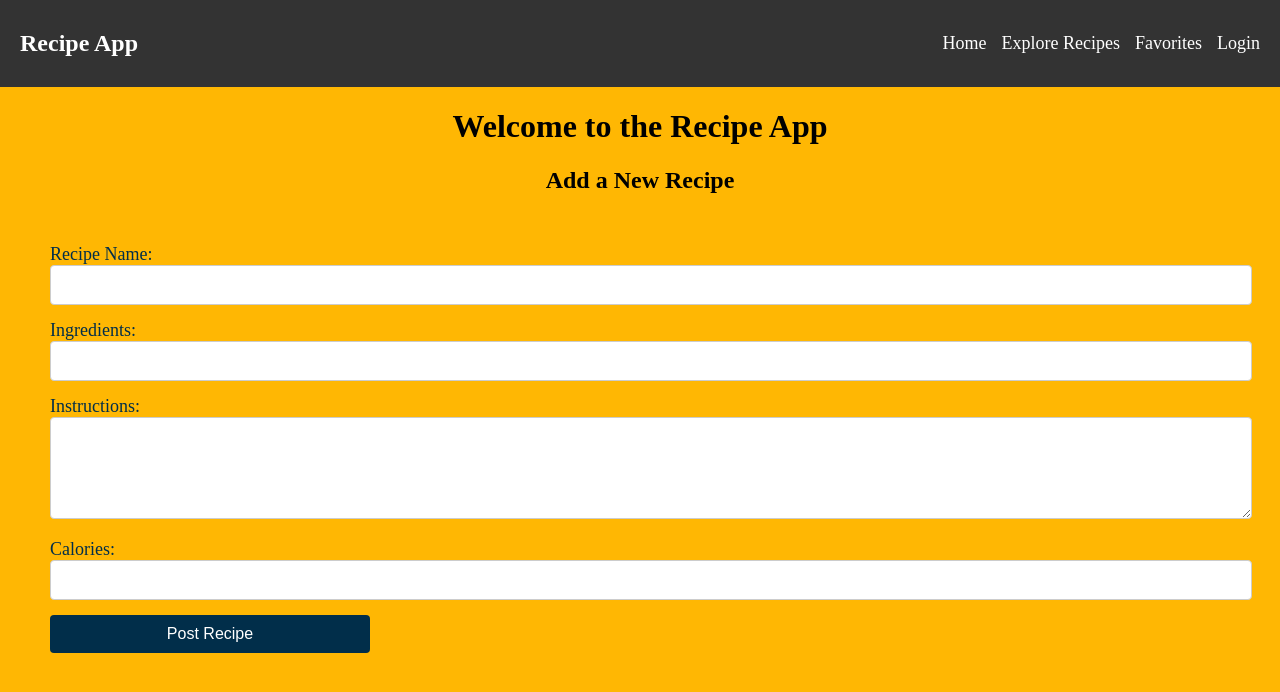
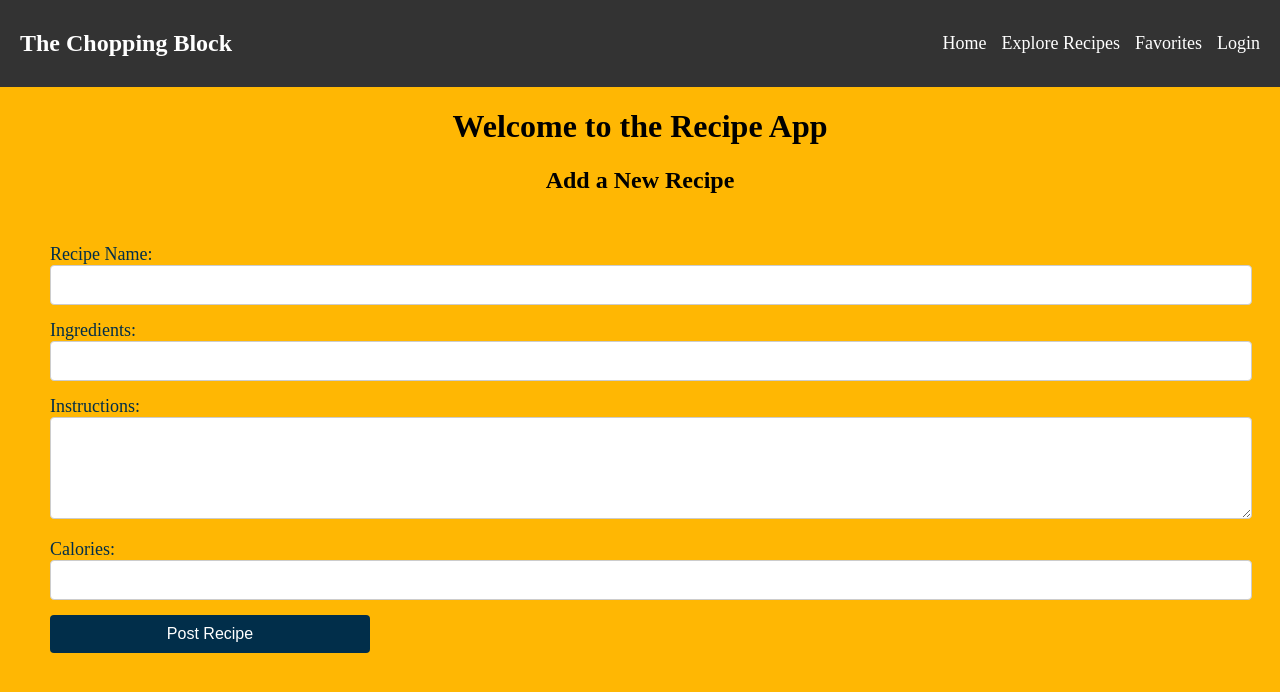
Before and after one commit to jacobmidd1996/Thechoppingblock, a React (Vite) app in the folder client/: page / in a window 1280 px wide. Shown: the top 692 px of the page. Built offline with nearby package versions, Linux system fonts and the light colour scheme.

Commit message:
Added title

```diff
--- a/client/src/components/nav.tsx
+++ b/client/src/components/nav.tsx
@@ -3,7 +3,7 @@ import { Link } from "react-router-dom";
 const Navbar = () => {
   return (
     <nav style={styles.navbar}>
-      <h2 style={styles.title}>Recipe App</h2>
+      <h2 style={styles.title}>The Chopping Block</h2>
       <ul style={styles.navLinks}>
         <li>
           <Link to="/" style={styles.link}>
```
